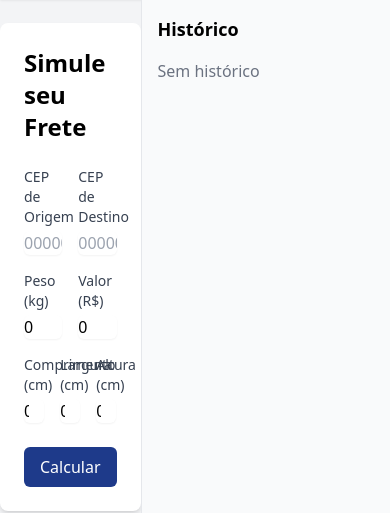
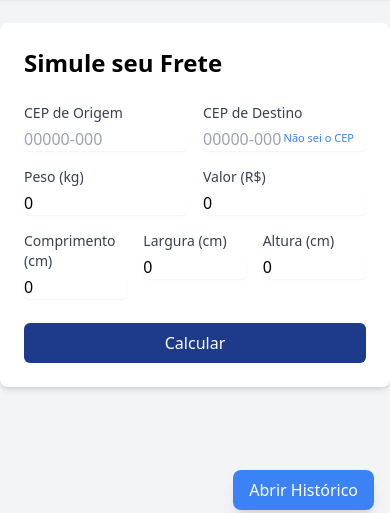
Before and after one commit to heitorschleder/shipping-quote-app, a Vue app: page / in a window 390 px wide. Shown: the part 318-831 px from the top of the page. Built offline with nearby package versions, Linux system fonts and the light colour scheme.

Commit message:
update in input cep and fixing responsiveness of history sidebar
I added a link so the user can check the zip code to where he intends to send it, improving the user experience and responsiveness of the history sidebar

```diff
--- a/src/components/HistorySidebar.vue
+++ b/src/components/HistorySidebar.vue
@@ -1,4 +1,5 @@
 <script setup lang="ts">
+import { ref } from 'vue';
 import { useShippingStore } from '../stores/shipping';
 
 const store = useShippingStore();
@@ -19,22 +20,24 @@ const formatPrice = (price: number) => {
     currency: 'BRL'
   }).format(price);
 };
+
+const isHistoryVisible = ref(false);
 </script>
 
 <template>
-  <div class="w-80 bg-gray-50 p-4 border-l border-gray-200 h-auto overflow-y-auto">
+  <button @click="isHistoryVisible = !isHistoryVisible"
+    class="md:hidden bg-blue-500 text-white px-4 py-2 rounded-lg fixed bottom-4 right-4 shadow-lg z-[99]">
+    {{ isHistoryVisible ? 'Fechar Histórico' : 'Abrir Histórico' }}
+  </button>
+  <div :class="{'hidden md:block': !isHistoryVisible, 'fixed inset-0 bg-white z-50 p-4 overflow-y-auto': isHistoryVisible}" class="w-80 bg-gray-50 p-4 border-l border-gray-200 h-auto overflow-y-auto md:relative md:z-auto">
     <h3 class="text-lg font-semibold mb-4">Histórico</h3>
 
     <div v-if="store.history.length === 0" class="text-gray-500">
       Sem histórico
     </div>
 
-    <div v-else class="space-y-4">
-      <div
-        v-for="item in store.history"
-        :key="item.id"
-        class="bg-white p-4 rounded-lg shadow-sm"
-      >
+    <div v-else class="space-y-4 z-10">
+      <div v-for="item in store.history" :key="item.id" class="bg-white p-4 rounded-lg shadow-sm">
         <div class="text-sm text-gray-600">{{ formatDate(item.timestamp) }}</div>
 
         <div class="mt-2">
@@ -45,7 +48,7 @@ const formatPrice = (price: number) => {
 
           <div class="mt-2 text-sm">
             <div>Peso: {{ item.form.items && item.form.items.length > 0 ? item.form.items[0].weight : 'N/A' }}kg</div>
-            <div>Melhor preço: {{ formatPrice(Math.min(...item.results.map(r => r.shippingPrice))) }}</div>
+            <div>Melhor preço: {{formatPrice(Math.min(...item.results.map(r => r.shippingPrice)))}}</div>
           </div>
         </div>
       </div>
--- a/src/components/ShippingForm.vue
+++ b/src/components/ShippingForm.vue
@@ -46,13 +46,19 @@ const handleSubmit = async () => {
             class="mt-1 block w-full rounded-md border-gray-300 shadow-sm focus:border-blue-500 focus:ring-blue-500" />
         </div>
 
-        <div>
+        <div class="relative">
           <label class="block text-sm font-medium text-gray-700">CEP de Destino</label>
-          <input type="text" v-model="form.recipientCEP" @input="e => {
-            const value = (e.target as HTMLInputElement).value;
-            form.recipientCEP = formatPostalCode(value);
-          }" maxlength="9" placeholder="00000-000"
-            class="mt-1 block w-full rounded-md border-gray-300 shadow-sm focus:border-blue-500 focus:ring-blue-500" />
+          <div class="flex items-center mt-1">
+            <input type="text" v-model="form.recipientCEP" @input="e => {
+              const value = (e.target as HTMLInputElement).value;
+              form.recipientCEP = formatPostalCode(value);
+            }" maxlength="9" placeholder="00000-000"
+              class="block w-full rounded-md border-gray-300 shadow-sm focus:border-blue-500 focus:ring-blue-500 pr-20" />
+            <a href="https://buscacepinter.correios.com.br/app/endereco/index.php" target="_blank"
+              class="text-blue-500 text-[11px] hover:underline absolute right-3">
+              Não sei o CEP
+            </a>
+          </div>
         </div>
       </div>
 
@@ -63,10 +69,8 @@ const handleSubmit = async () => {
           <input type="number" v-model="form.items[0].weight" min="0" step="0.1"
             class="mt-1 block w-full rounded-md border-gray-300 shadow-sm focus:border-blue-500 focus:ring-blue-500" />
         </div>
-
-        <div>
-          <label class="block text-sm font-medium text-gray-700">Valor (R$)</label>
-          <input type="number" v-model="form.invoiceValue" min="0" step="0.01"
+        <div> <label class="block text-sm font-medium text-gray-700">Valor (R$)</label> <input type="number"
+            v-model="form.invoiceValue" min="0" step="0.01"
             class="mt-1 block w-full rounded-md border-gray-300 shadow-sm focus:border-blue-500 focus:ring-blue-500" />
         </div>
       </div>
```
